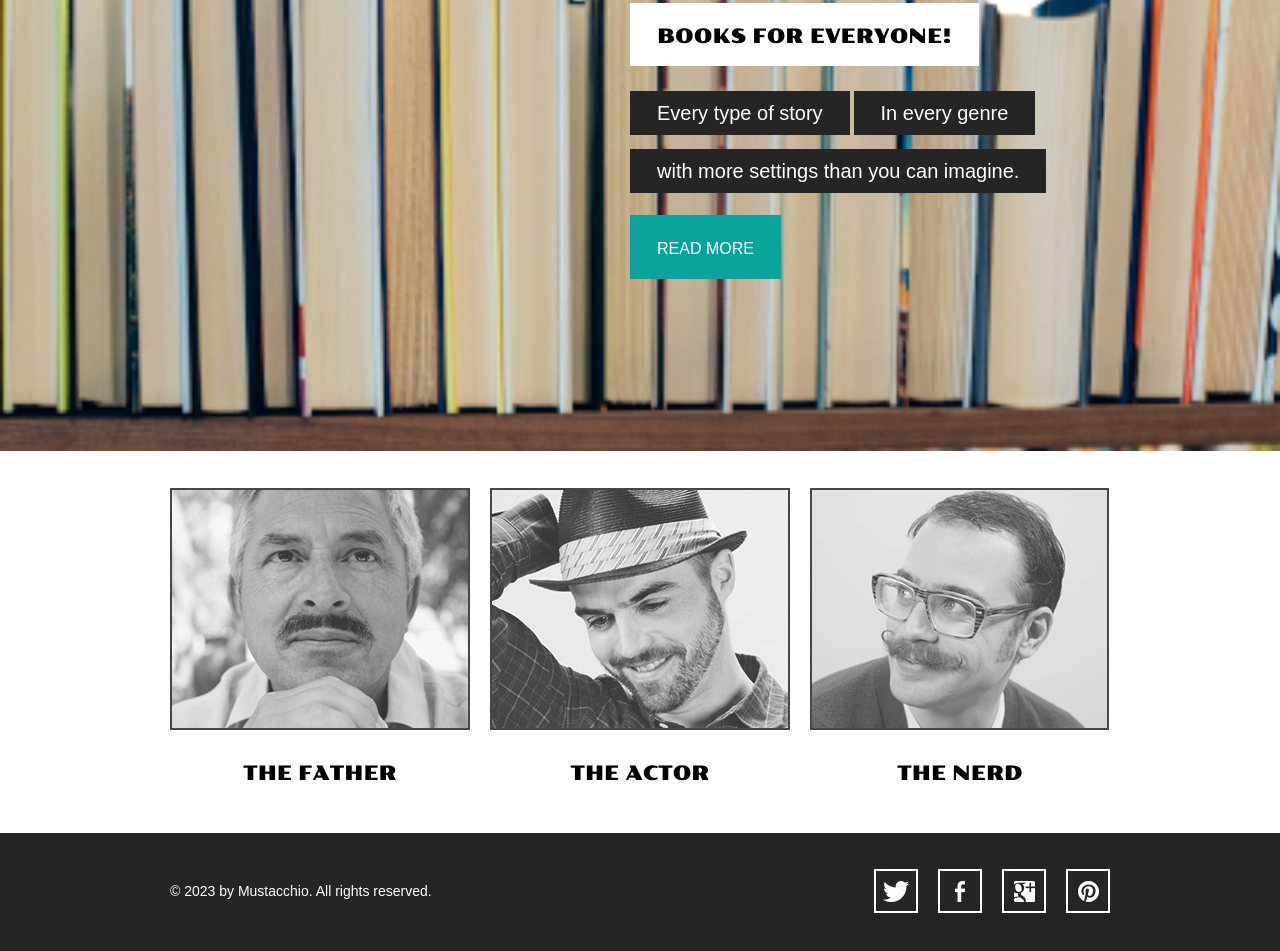
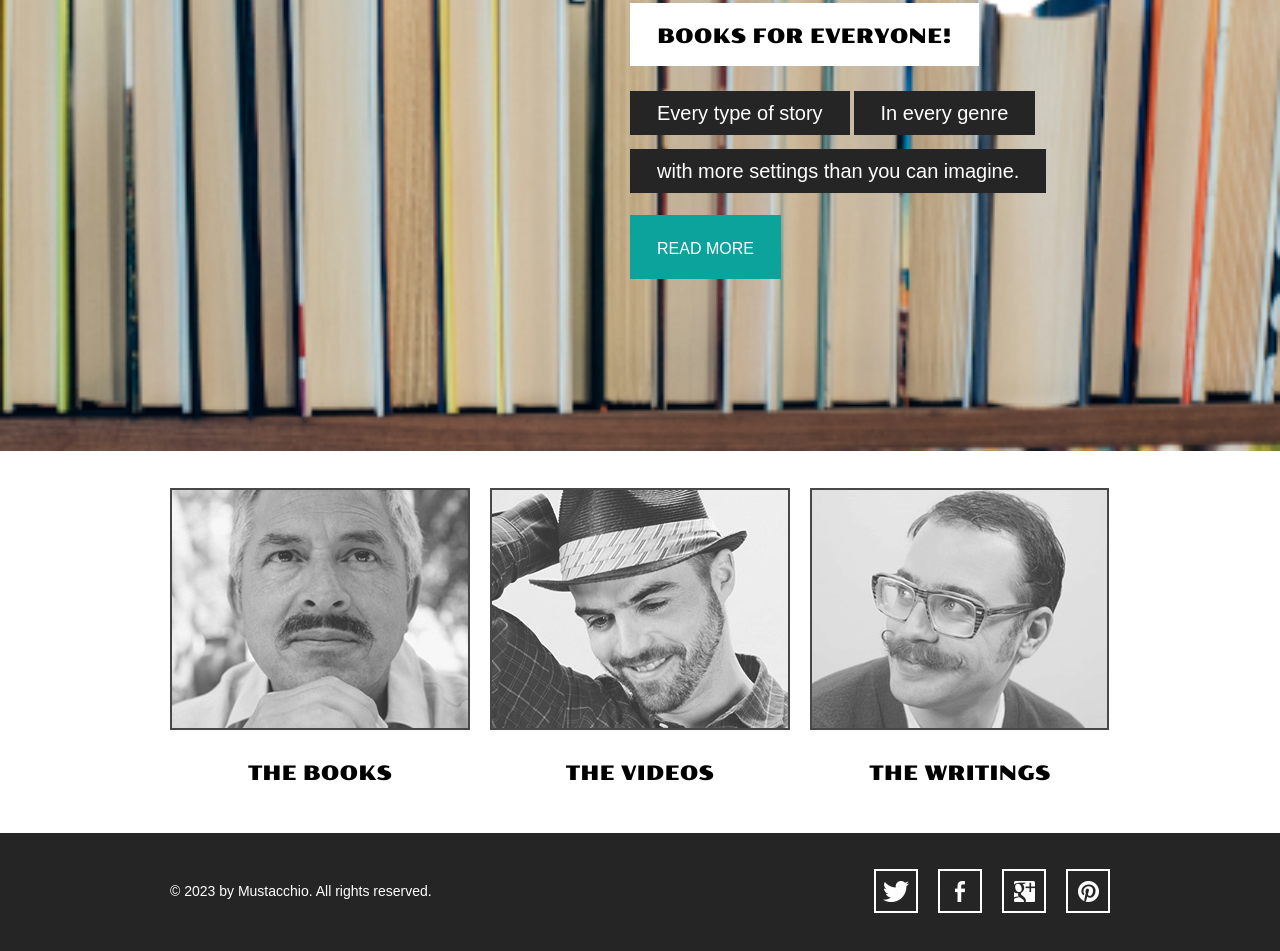
Before and after one commit to pulpislit/site, a plain HTML site: page index.html in a window 1280 px wide. Shown: the part 383-1334 px from the top of the page. Drawn offline with Linux system fonts and the light colour scheme.

Commit message:
Update index.html

```diff
--- a/index.html
+++ b/index.html
@@ -44,19 +44,19 @@
 			<li>
 				<a href="gallery.html">
 					<img src="images/the-father.jpg" alt="">
-					<span>the father</span>
+					<span>the books</span>
 				</a>
 			</li>
 			<li>
 				<a href="gallery.html">
 					<img src="images/the-actor.jpg" alt="">
-					<span>the actor</span>
+					<span>the videos</span>
 				</a>
 			</li>
 			<li>
 				<a href="gallery.html">
 					<img src="images/the-nerd.jpg" alt="">
-					<span>the nerd</span>
+					<span>the writings</span>
 				</a>
 			</li>
 		</ul>
```
